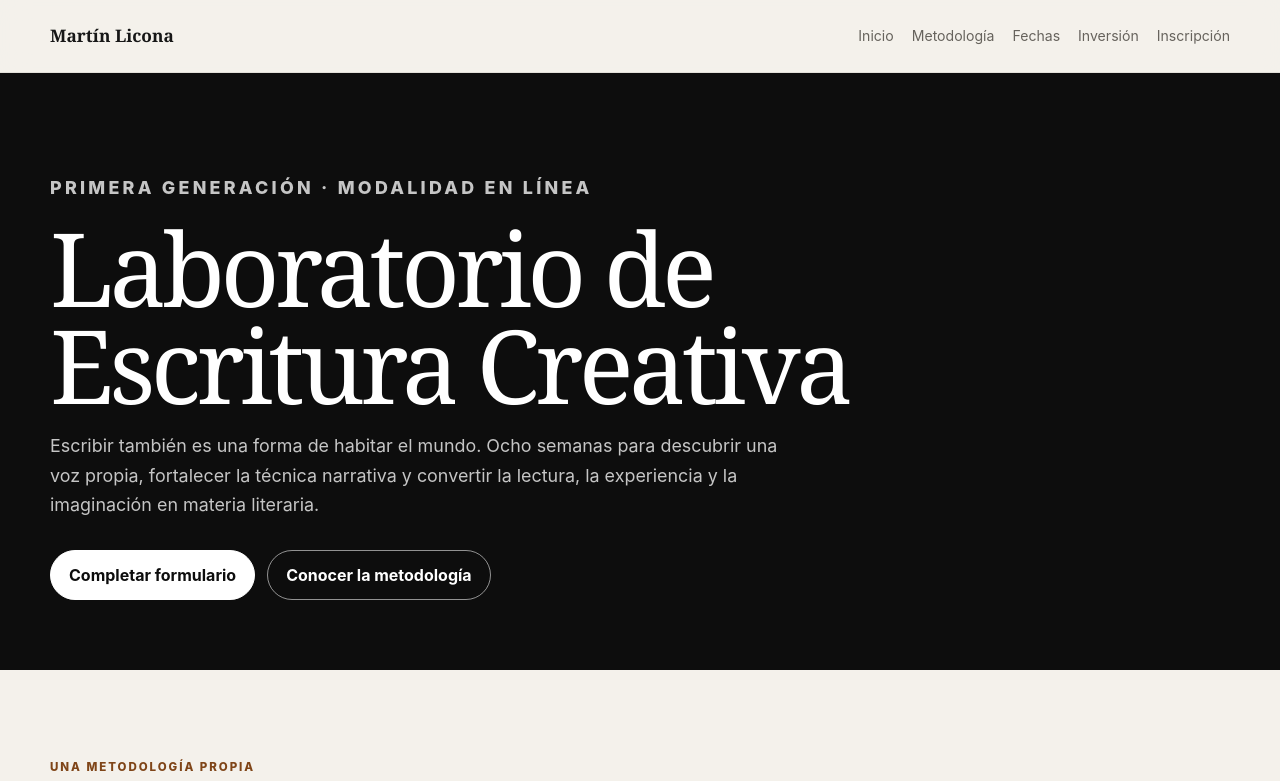
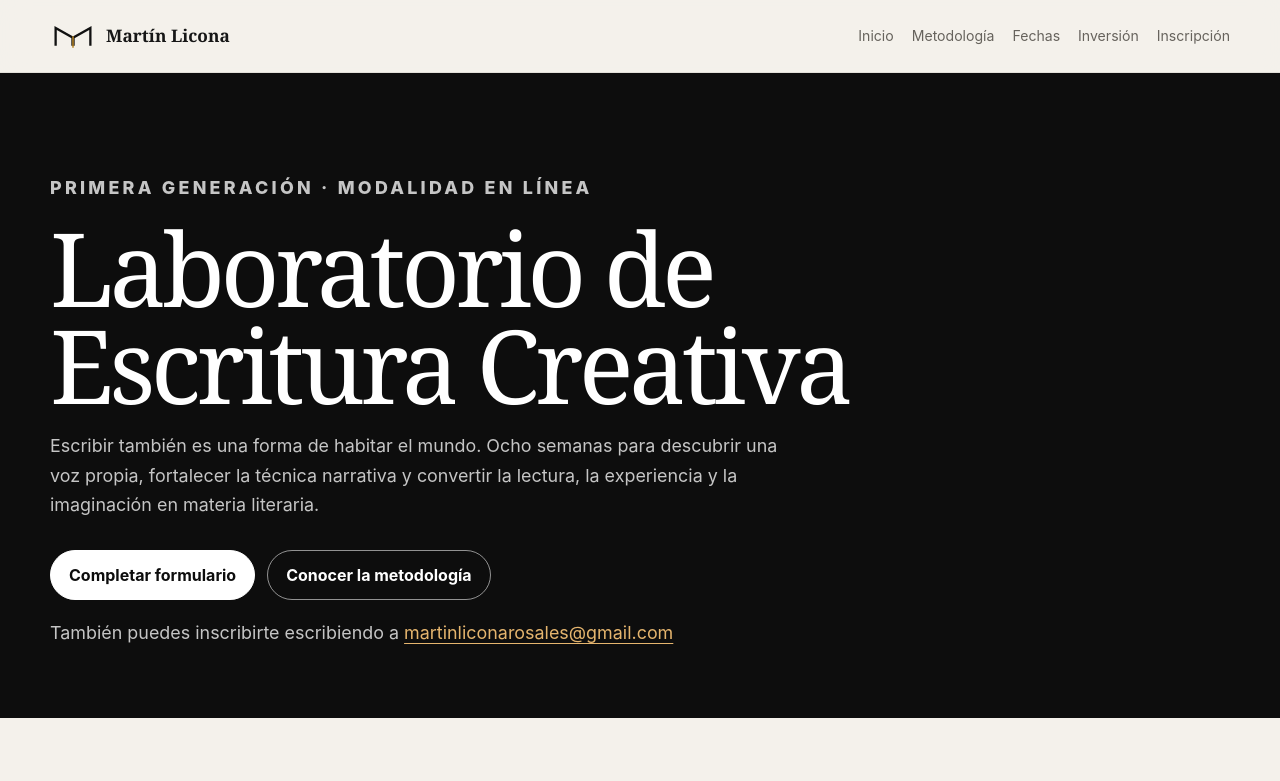
Before and after one commit to martinliconarosales-bit/martin_licona, a plain HTML site: page laboratorio.html in a window 1280 px wide. Shown: the top 781 px of the page. Drawn offline with Linux system fonts and the light colour scheme.

Commit message:
Add files via upload

```diff
--- a/laboratorio.html
+++ b/laboratorio.html
@@ -8,7 +8,7 @@
 <meta name="robots" content="index, follow, max-image-preview:large">
 <link rel="canonical" href="https://martinlicona.com/laboratorio.html">
 <link rel="icon" href="/favicon.svg" type="image/svg+xml">
-<link rel="stylesheet" href="/style.css">
+<link rel="stylesheet" href="/style.css?v=20260730">
 
 <meta property="og:type" content="website">
 <meta property="og:locale" content="es_MX">
@@ -42,7 +42,7 @@ gtag('config','G-5NNXHSB6NN');
 
 <header class="site-header">
   <div class="container nav">
-    <a class="brand" href="/">Martín Licona</a>
+    <a class="brand" href="/" aria-label="Martín Licona, inicio"><img src="/logo-martin-licona.svg" alt="" width="48" height="32"><span>Martín Licona</span></a>
     <button class="menu-toggle" aria-label="Abrir menú">Menú</button>
     <nav class="nav-links">
       <a href="/">Inicio</a>
@@ -62,7 +62,7 @@ gtag('config','G-5NNXHSB6NN');
     <p>Escribir también es una forma de habitar el mundo. Ocho semanas para descubrir una voz propia, fortalecer la técnica narrativa y convertir la lectura, la experiencia y la imaginación en materia literaria.</p>
     <div class="actions">
       <a class="btn light" href="https://forms.gle/s55ncFQ1rnBieB8n8" target="_blank" rel="noopener">Completar formulario</a>
-      <a class="btn outline" href="#metodologia">Conocer la metodología</a>
+      <a class="btn outline" href="#metodologia">Conocer la metodología</a></div><p class="email-note">También puedes inscribirte escribiendo a <a href="mailto:martinliconarosales@gmail.com?subject=Inscripción%20al%20Laboratorio%20de%20Escritura%20Creativa">martinliconarosales@gmail.com</a></p><div>
     </div>
   </div>
 </section>
@@ -162,7 +162,7 @@ gtag('config','G-5NNXHSB6NN');
       <p class="section-intro">Completa el formulario para recibir la información de pago y confirmar tu lugar.</p>
       <div class="actions">
         <a class="btn accent" href="https://forms.gle/s55ncFQ1rnBieB8n8" target="_blank" rel="noopener">Completar formulario</a>
-        <a class="btn soft" href="https://wa.me/522224740583?text=Hola%2C%20Mart%C3%ADn.%20Quiero%20informaci%C3%B3n%20sobre%20el%20Laboratorio%20de%20Escritura%20Creativa." target="_blank" rel="noopener">Resolver una duda</a>
+        <a class="btn soft" href="mailto:martinliconarosales@gmail.com?subject=Inscripción%20al%20Laboratorio%20de%20Escritura%20Creativa">Inscribirme por correo</a><a class="btn soft" href="https://wa.me/522224740583?text=Hola%2C%20Mart%C3%ADn.%20Quiero%20informaci%C3%B3n%20sobre%20el%20Laboratorio%20de%20Escritura%20Creativa." target="_blank" rel="noopener">Resolver una duda</a>
       </div>
     </div>
     <img src="/laboratorio-biblioteca.jpg" alt="Comunidad del laboratorio de escritura">
@@ -188,6 +188,6 @@ gtag('config','G-5NNXHSB6NN');
   </div>
 </footer>
 
-<script src="/script.js"></script>
+<script src="/script.js?v=20260730"></script>
 </body>
 </html>
--- a/style.css
+++ b/style.css
@@ -430,3 +430,36 @@ h1{
   .timeline article{grid-template-columns:1fr;gap:4px}
   .section-head{align-items:flex-start;flex-direction:column}
 }
+
+/* Identidad definitiva Martín Licona */
+.brand{
+  display:inline-flex;
+  align-items:center;
+  gap:10px;
+  font-family:Georgia,"Times New Roman",serif;
+  font-size:1.08rem;
+  font-weight:700;
+}
+.brand img{
+  width:46px;
+  height:32px;
+  object-fit:contain;
+  flex:none;
+}
+.email-note{
+  margin:18px 0 0;
+  color:rgba(255,255,255,.78);
+  font-size:.96rem;
+}
+.email-note a{
+  color:#E5B56E;
+  text-decoration:underline;
+  text-underline-offset:4px;
+}
+.footer a{
+  color:inherit;
+}
+@media(max-width:640px){
+  .brand span{font-size:.98rem}
+  .brand img{width:40px}
+}
```
Also changed, not shown: index.html (+5 -5 lines), prensa.html (+4 -4 lines), favicon.svg, logo-martin-licona-oscuro.svg (added), logo-martin-licona.svg (added), 1 other file.
